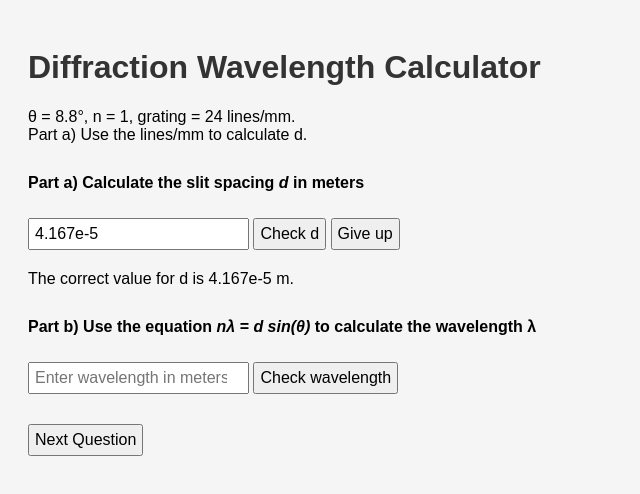
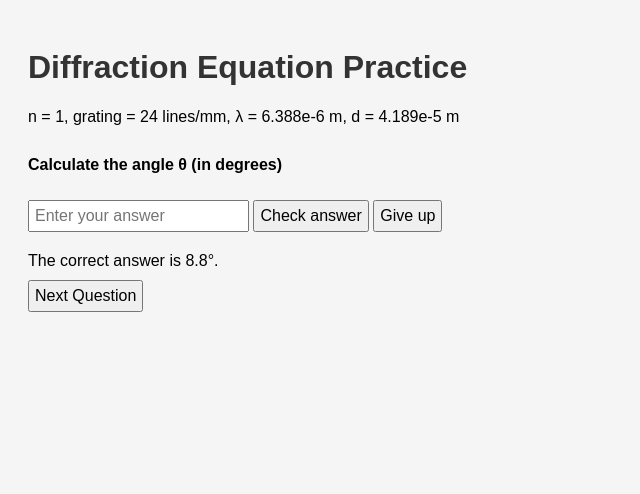
Before and after one commit to Gocleebrown/test-split, a plain HTML site: page index.html in a window 1280 px wide. Both pictures are taken after a click on the button "Give up". Shown: the whole page, without its empty margins (0-640 px from the left). Drawn offline with Linux system fonts and the light colour scheme.

Commit message:
Update index.html

```diff
--- a/index.html
+++ b/index.html
@@ -3,7 +3,7 @@
 <head>
   <meta charset="UTF-8" />
   <meta name="viewport" content="width=device-width, initial-scale=1.0" />
-  <title>Wavelength Calculator</title>
+  <title>Diffraction Equation Practice</title>
   <style>
     body { font-family: Arial, sans-serif; padding: 20px; background: #f5f5f5; }
     h1 { color: #333; }
@@ -13,92 +13,91 @@
   </style>
 </head>
 <body>
-  <h1>Diffraction Wavelength Calculator</h1>
+  <h1>Diffraction Equation Practice</h1>
 
   <div class="question">
     <p id="question-text">Loading question...</p>
 
     <div class="part">
-      <p class="part-title">Part a) Calculate the slit spacing <em>d</em> in meters</p>
-      <input type="number" id="d-answer" step="any" placeholder="Enter d in meters">
-      <button onclick="checkDAnswer()">Check d</button>
-      <button onclick="revealD()">Give up</button>
-      <div class="feedback" id="d-feedback"></div>
-    </div>
-
-    <div class="part">
-      <p class="part-title">Part b) Use the equation <em>nλ = d sin(θ)</em> to calculate the wavelength λ</p>
-      <input type="number" id="answer" step="any" placeholder="Enter wavelength in meters">
-      <button onclick="checkAnswer()">Check wavelength</button>
+      <p class="part-title" id="question-prompt"></p>
+      <input type="number" id="user-answer" step="any" placeholder="Enter your answer">
+      <button onclick="checkAnswer()">Check answer</button>
+      <button onclick="revealAnswer()">Give up</button>
       <div class="feedback" id="feedback"></div>
       <button onclick="newQuestion()">Next Question</button>
     </div>
   </div>
 
   <script>
-    let theta, d, n, lambda, linesPerMm, dCalculated;
+    let theta, d, n, lambda;
+    let variableToFind, correctAnswer;
 
     function newQuestion() {
-      // Generate random values
-      theta = (Math.random() * 15 + 5); // angle in degrees, 5° to 20°
+      // Generate base values
+      theta = (Math.random() * 15 + 5); // angle in degrees
       d = (Math.random() * 5 + 1) / 100000; // 10 - 60 micrometres
-      n = Math.floor(Math.random() * 3) + 1; // order n = 1 to 3
+      n = Math.floor(Math.random() * 3) + 1; // 1 to 3
 
       const thetaRad = theta * Math.PI / 180;
       lambda = (d * Math.sin(thetaRad)) / n;
-      lambda = Number(lambda.toPrecision(3));
 
-      linesPerMm = Math.round(1 / (d * 1000)); // convert d to lines/mm
-      dCalculated = 1 / (linesPerMm * 1000); // convert back to meters
+      // Choose variable to find
+      const variables = ['lambda', 'd', 'theta'];
+      variableToFind = variables[Math.floor(Math.random() * variables.length)];
 
-      document.getElementById("question-text").innerText =
-        `θ = ${theta.toFixed(1)}°, n = ${n}, grating = ${linesPerMm} lines/mm.\n` +
-        `Part a) Use the lines/mm to calculate d.`;
+      let questionText = `n = ${n}, grating = ${Math.round(1 / (d * 1000))} lines/mm`;
 
-      document.getElementById("d-answer").value = "";
-      document.getElementById("d-feedback").innerText = "";
+      if (variableToFind !== 'theta') {
+        questionText += `, θ = ${theta.toFixed(1)}°`;
+      }
+      if (variableToFind !== 'd') {
+        questionText += `, λ = ${lambda.toExponential(3)} m`;
+      }
+      if (variableToFind !== 'lambda') {
+        questionText += `, d = ${(d).toExponential(3)} m`;
+      }
 
-      document.getElementById("answer").value = "";
+      document.getElementById("question-text").innerText = questionText;
+
+      let promptText = '';
+      if (variableToFind === 'lambda') {
+        correctAnswer = lambda;
+        promptText = "Calculate the wavelength λ (in meters)";
+      } else if (variableToFind === 'd') {
+        correctAnswer = d;
+        promptText = "Calculate the slit spacing d (in meters)";
+      } else if (variableToFind === 'theta') {
+        correctAnswer = theta;
+        promptText = "Calculate the angle θ (in degrees)";
+      }
+
+      document.getElementById("question-prompt").innerText = promptText;
+      document.getElementById("user-answer").value = "";
       document.getElementById("feedback").innerText = "";
     }
 
-    function checkDAnswer() {
-      const userD = parseFloat(document.getElementById("d-answer").value);
-      const errorMargin = dCalculated * 0.02;
-
-      if (isNaN(userD)) {
-        document.getElementById("d-feedback").innerText = "Please enter a number for d.";
+    function checkAnswer() {
+      const userAnswer = parseFloat(document.getElementById("user-answer").value);
+      if (isNaN(userAnswer)) {
+        document.getElementById("feedback").innerText = "Please enter a number.";
         return;
       }
 
-      if (Math.abs(userD - dCalculated) <= errorMargin) {
-        document.getElementById("d-feedback").innerText = "Correct value for d!";
+      let errorMargin = variableToFind === 'theta' ? 0.5 : correctAnswer * 0.02;
+
+      if (Math.abs(userAnswer - correctAnswer) <= errorMargin) {
+        document.getElementById("feedback").innerText = "Correct! Well done.";
       } else {
-        document.getElementById("d-feedback").innerText =
-          `Incorrect. Try again or click 'Give up' to see the correct d.`;
+        document.getElementById("feedback").innerText = "Incorrect. Try again or click 'Give up'.";
       }
     }
 
-    function revealD() {
-      document.getElementById("d-answer").value = dCalculated.toExponential(3);
-      document.getElementById("d-feedback").innerText = `The correct value for d is ${dCalculated.toExponential(3)} m.`;
-    }
-
-    function checkAnswer() {
-      const userAnswer = parseFloat(document.getElementById("answer").value);
-      const errorMargin = lambda * 0.02; // 2% margin
-
-      if (isNaN(userAnswer)) {
-        document.getElementById("feedback").innerText = "Please enter a number for wavelength.";
-        return;
-      }
-
-      if (Math.abs(userAnswer - lambda) <= errorMargin) {
-        document.getElementById("feedback").innerText = "Correct! Well done.";
-      } else {
-        document.getElementById("feedback").innerText =
-          `Incorrect. The correct wavelength was approximately ${lambda} m.`;
-      }
+    function revealAnswer() {
+      const displayValue = variableToFind === 'theta'
+        ? `${correctAnswer.toFixed(1)}°`
+        : `${correctAnswer.toExponential(3)} m`;
+      document.getElementById("feedback").innerText = `The correct answer is ${displayValue}.`;
+      document.getElementById("user-answer").value = '';
     }
 
     newQuestion();
```
